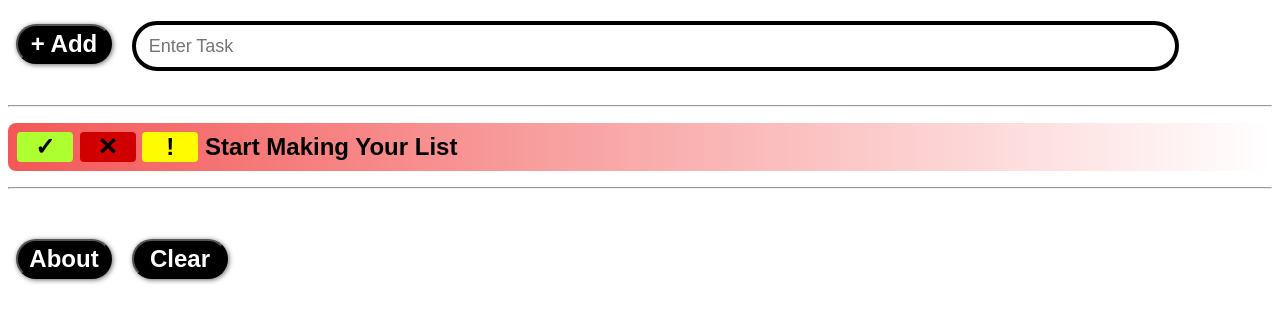
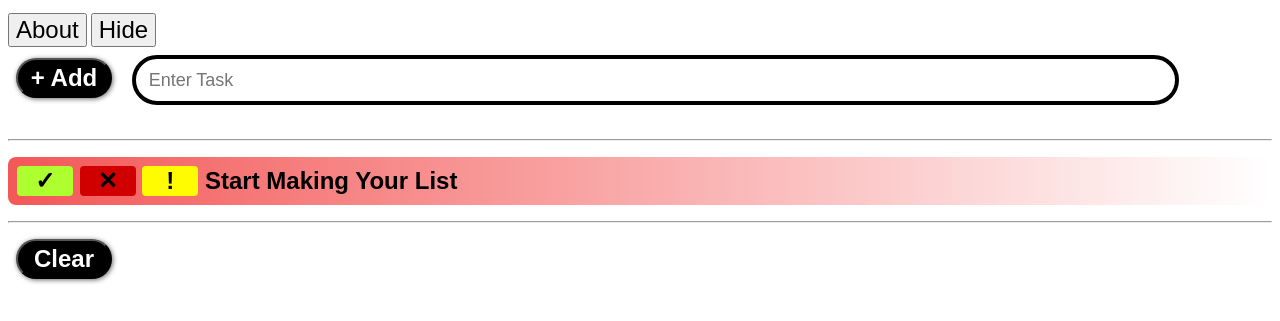
Before and after one commit to aman003singh/LISTIFY, a plain HTML site: page index.html in a window 1280 px wide. Shown: the part 57-378 px from the top of the page. Drawn offline with Linux system fonts and the light colour scheme.

Commit message:
Update index.html

```diff
--- a/index.html
+++ b/index.html
@@ -7,6 +7,7 @@
     <link rel="stylesheet" href="style.css" />
     <script src="script.js"></script>
   </head>
+
 
   <body>
     <h1
@@ -20,6 +21,18 @@
     >
       LISTIFY
     </h1>
+
+<div class="buttons2">
+  <div id="divabout"></div>
+      <input type="button" value="About" onclick="doAbout()" class="secbutton" />
+      <input
+        type="button"
+        value="Hide"
+        onclick="clearAbout()"
+        class="secbutton"
+      />
+</div>
+
 
     <section class="bigbox">
       <div class="block1">
@@ -62,16 +75,11 @@
         </li>
       </ul>
       <hr />
-      <br />
+      <input type="button" class="button" onclick="clean()" value="Clear">
+<br><br>
 
-      <div id="divabout"></div>
-      <input type="button" value="About" onclick="doAbout()" class="button" />
-      <input
-        type="button"
-        value="Clear"
-        onclick="clearAbout()"
-        class="button"
-      />
+
+
     </section>
   </body>
 </html>
```
